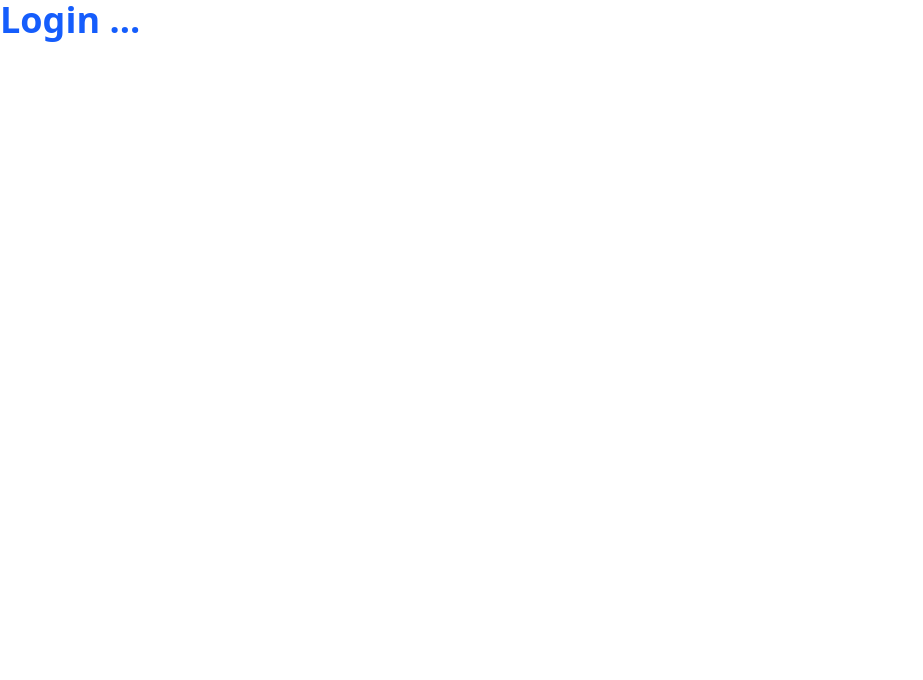
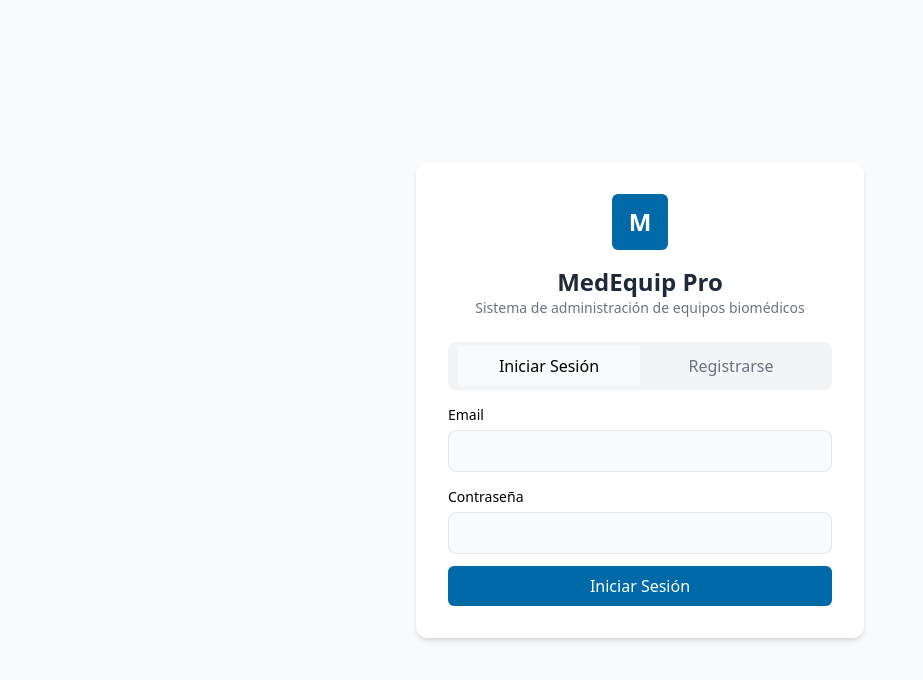
Before and after one commit to DavidMV97/MedEquip, a React (Vite) app: page /auth in a window 1280 px wide. Shown: the top 680 px of the page, without its empty margins (0-923 px from the left). Built offline with nearby package versions, Linux system fonts and the light colour scheme.

Commit message:
install zod - Auth view

```diff
--- a/package.json
+++ b/package.json
@@ -10,11 +10,14 @@
     "preview": "vite preview"
   },
   "dependencies": {
+    "@hookform/resolvers": "^5.2.2",
     "@tailwindcss/vite": "^4.1.16",
     "react": "^19.1.1",
     "react-dom": "^19.1.1",
+    "react-hook-form": "^7.66.0",
     "react-router-dom": "^7.9.5",
-    "tailwindcss": "^4.1.16"
+    "tailwindcss": "^4.1.16",
+    "zod": "^4.1.12"
   },
   "devDependencies": {
     "@eslint/js": "^9.36.0",
--- a/src/layouts/AuthLayout.tsx
+++ b/src/layouts/AuthLayout.tsx
@@ -2,10 +2,8 @@ import { Outlet } from 'react-router-dom'
 
 export default function AuthLayout() {
   return (
-    <main>
-      <div>
-        <Outlet />
-      </div>
+    <main className="bg-gray-50">
+      <Outlet />
     </main>
   )
 }
--- /dev/null
+++ b/src/validation/authSchemas.ts
@@ -0,0 +1,16 @@
+import { z } from "zod";
+
+export const loginSchema = z.object({
+  email: z.string().email("Email inválido"),
+  password: z.string().min(6, "La contraseña debe tener al menos 6 caracteres"),
+});
+
+export type LoginSchema = z.infer<typeof loginSchema>;
+
+export const registerSchema = z.object({
+  name: z.string().min(2, "Nombre muy corto"),
+  email: z.string().email("Email inválido"),
+  password: z.string().min(6, "La contraseña debe tener mínimo 6 caracteres"),
+});
+
+export type RegisterSchema = z.infer<typeof registerSchema>;
--- a/src/views/Auth.tsx
+++ b/src/views/Auth.tsx
@@ -1,7 +1,133 @@
-export default function Auth(){
-    return(
-        <>
-            <h1 className="text-blue-600 font-bold text-4xl">Login ...</h1>
-        </>
-    )
+import { useState } from "react";
+import { useForm } from "react-hook-form";
+import { zodResolver } from "@hookform/resolvers/zod";
+import { loginSchema, registerSchema, type LoginSchema, type RegisterSchema } from "../validation/authSchemas";
+
+export default function Auth() {
+  const [view, setView] = useState<"login" | "register">("login");
+
+  return (
+    <div className="min-h-screen flex items-center justify-center">
+      <div className="bg-white w-full max-w-md p-8 rounded-xl shadow-md">
+
+        {/* Logo */}
+        <div className="flex flex-col items-center mb-6">
+          <div className="bg-sky-700 text-white w-14 h-14 flex items-center justify-center rounded-md text-2xl font-bold">
+            M
+          </div>
+          <h1 className="mt-4 text-2xl font-bold text-gray-800">MedEquip Pro</h1>
+          <p className="text-gray-500 text-sm text-center">
+            Sistema de administración de equipos biomédicos
+          </p>
+        </div>
+
+        {/* Tabs */}
+        <div className="flex rounded-lg overflow-hidden mb-3 bg-gray-100 px-2.5 py-2.5 max-h-12 items-center">
+          <button
+            onClick={() => setView("login")}
+            className={`w-1/2 py-2  font-medium cursor-pointer ${
+              view === "login" ? "bg-gray-50" : "text-gray-500"
+            }`}
+          >
+            Iniciar Sesión
+          </button>
+          <button
+            onClick={() => setView("register")}
+            className={`w-1/2 py-2 font-medium cursor-pointer ${
+              view === "register" ? "bg-gray-50" : "text-gray-500"
+            }`}
+          >
+            Registrarse
+          </button>
+        </div>
+
+        {view === "login" ? <LoginForm /> : <RegisterForm />}
+      </div>
+    </div>
+  );
 }
+
+/* LOGIN FORM */
+function LoginForm() {
+  const { register, handleSubmit, formState: { errors } } = useForm<LoginSchema>({
+    resolver: zodResolver(loginSchema),
+  });
+
+  const onSubmit = (data: LoginSchema) => {
+    console.log("Login data:", data);
+  };
+
+  return (
+    <form onSubmit={handleSubmit(onSubmit)} className="space-y-3">
+      <div>
+        <label className="text-sm font-medium leading-none peer-disabled:cursor-not-allowed peer-disabled:opacity-70">Email</label>
+        <input
+          {...register("email")}
+          className="w-full p-2 mt-1 border border-gray-200 rounded-lg bg-gray-50 focus:ring-2 focus:ring-gray-100"
+        />
+        {errors.email && <p className="text-red-600 text-sm">{errors.email.message}</p>}
+      </div>
+
+      <div>
+        <label className="text-sm font-medium leading-none peer-disabled:cursor-not-allowed peer-disabled:opacity-70">Contraseña</label>
+        <input
+          type="password"
+          {...register("password")}
+          className="w-full p-2 mt-1 border border-gray-200 rounded-lg bg-gray-50 focus:ring-2 focus:ring-gray-100"
+        />
+        {errors.password && <p className="text-red-600 text-sm">{errors.password.message}</p>}
+      </div>
+
+      <button type="submit" className="w-full bg-sky-700 text-white py-2 rounded-md hover:bg-sky-800 cursor-pointer">
+        Iniciar Sesión
+      </button>
+    </form>
+  );
+}
+
+/* REGISTER FORM */
+function RegisterForm() {
+  const { register, handleSubmit, formState: { errors } } = useForm<RegisterSchema>({
+    resolver: zodResolver(registerSchema),
+  });
+
+  const onSubmit = (data: RegisterSchema) => {
+    console.log("Register data:", data);
+  };
+
+  return (
+    <form onSubmit={handleSubmit(onSubmit)} className="space-y-3">
+      <div>
+        <label className="text-sm font-medium leading-none peer-disabled:cursor-not-allowed peer-disabled:opacity-70">Nombre</label>
+        <input
+          {...register("name")}
+          className="w-full p-2 mt-1 border border-gray-200 rounded-lg bg-gray-50 focus:ring-2 focus:ring-gray-100"
+        />
+        {errors.name && <p className="text-red-600 text-sm">{errors.name.message}</p>}
+      </div>
+
+      <div>
+        <label className="text-sm font-medium leading-none peer-disabled:cursor-not-allowed peer-disabled:opacity-70">Email</label>
+        <input
+          {...register("email")}
+          className="w-full p-2 mt-1 border border-gray-200 rounded-lg bg-gray-50 focus:ring-2 focus:ring-gray-100"
+        />
+        {errors.email && <p className="text-red-600 text-sm">{errors.email.message}</p>}
+      </div>
+
+      <div>
+        <label className="text-sm font-medium leading-none peer-disabled:cursor-not-allowed peer-disabled:opacity-70">Contraseña</label>
+        <input
+          type="password"
+          {...register("password")}
+          className="w-full p-2 mt-1 border border-gray-200 rounded-lg bg-gray-50 focus:ring-2 focus:ring-gray-100"
+        />
+        {errors.password && <p className="text-red-600 text-sm">{errors.password.message}</p>}
+      </div>
+
+      <button type="submit" className="w-full bg-sky-700 text-white py-2 rounded-md hover:bg-sky-800 cursor-pointer">
+        Registrarse
+      </button>
+    </form>
+  );
+}
```
Also changed, not shown: 1 other file (tests, documents, lock files or other folders).
